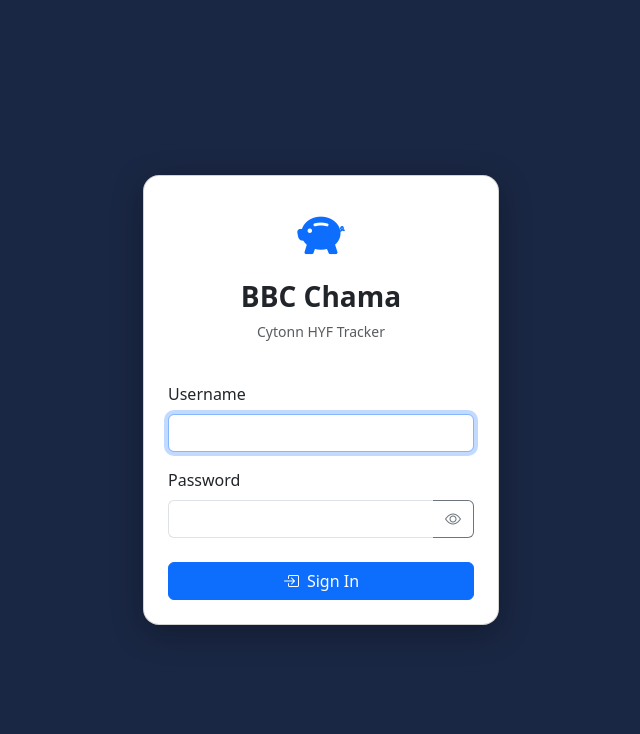
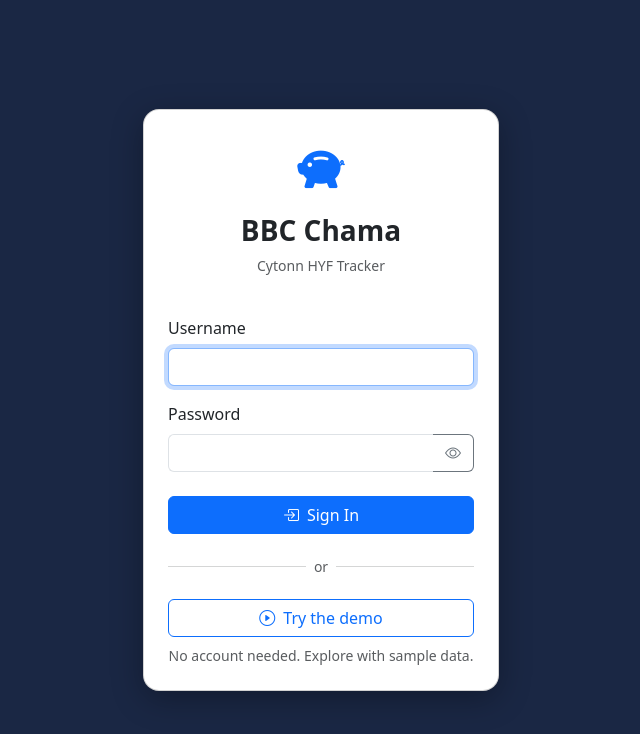
Before and after one commit to Ndolo7/bbc-chama, a Django app: page /login/ in a window 1280 px wide. Shown: the top 734 px of the page, without its empty margins (319-959 px from the left). Run offline with Django 5.2, Linux system fonts and the light colour scheme; parts of the project's set-up code (start-up, migrations or seed data) failed here and were passed over.

Commit message:
feat: add Try the demo button to login page
Co-Authored-By: Claude Opus 5.5 <noreply@anthropic.com>

```diff
--- a/chama/templates/chama/login.html
+++ b/chama/templates/chama/login.html
@@ -53,6 +53,21 @@
                     </button>
                     <input type="hidden" name="next" value="{{ next }}">
                 </form>
+
+                {% if demo_enabled %}
+                <div class="d-flex align-items-center my-3 text-muted small">
+                    <hr class="flex-grow-1"><span class="px-2">or</span><hr class="flex-grow-1">
+                </div>
+                <form method="post" action="{% url 'demo_login' %}">
+                    {% csrf_token %}
+                    <button type="submit" class="btn btn-outline-primary w-100">
+                        <i class="bi bi-play-circle me-2"></i>Try the demo
+                    </button>
+                </form>
+                <p class="text-muted small text-center mt-2 mb-0">
+                    No account needed. Explore with sample data.
+                </p>
+                {% endif %}
             </div>
         </div>
     </div>
```
